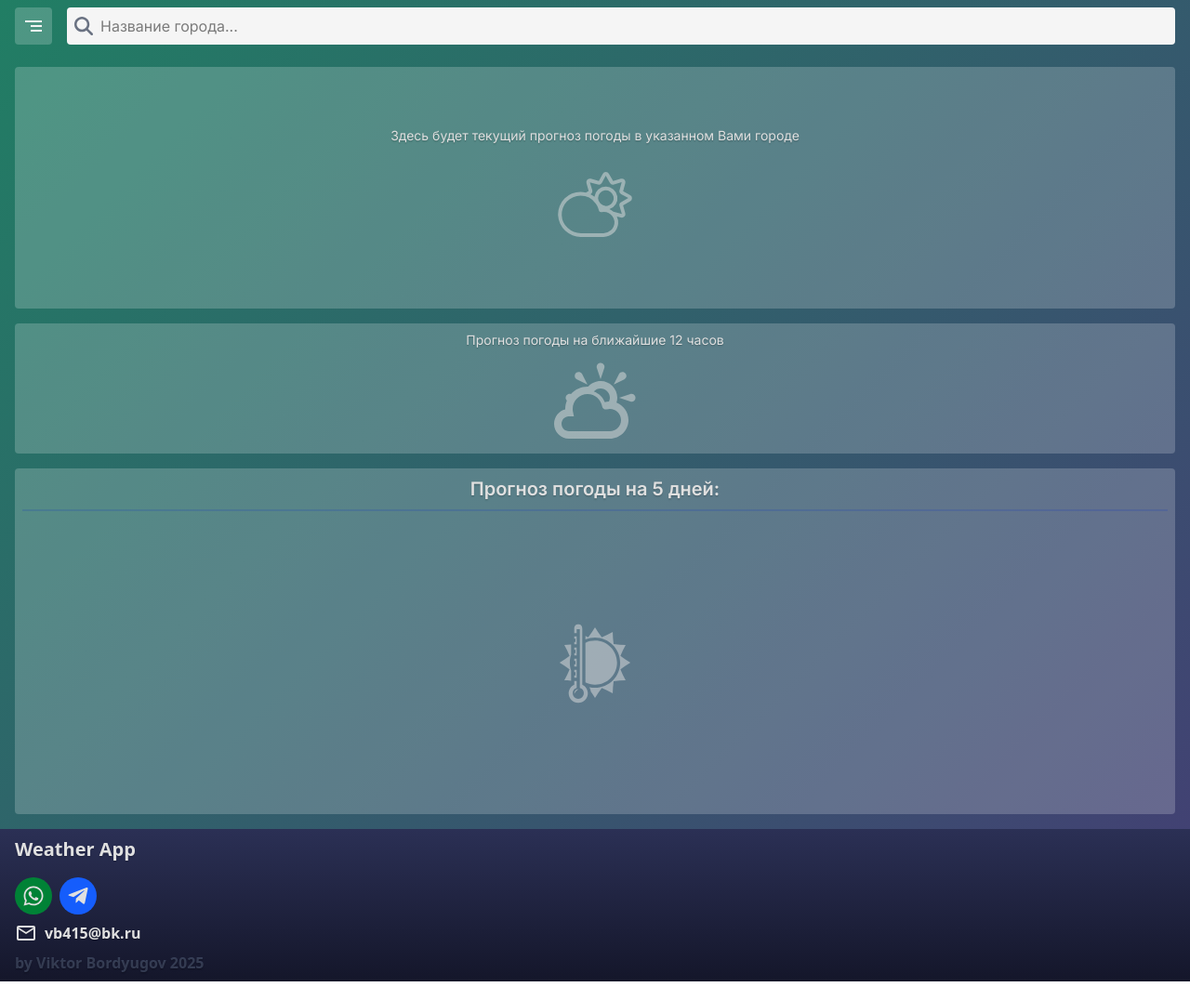
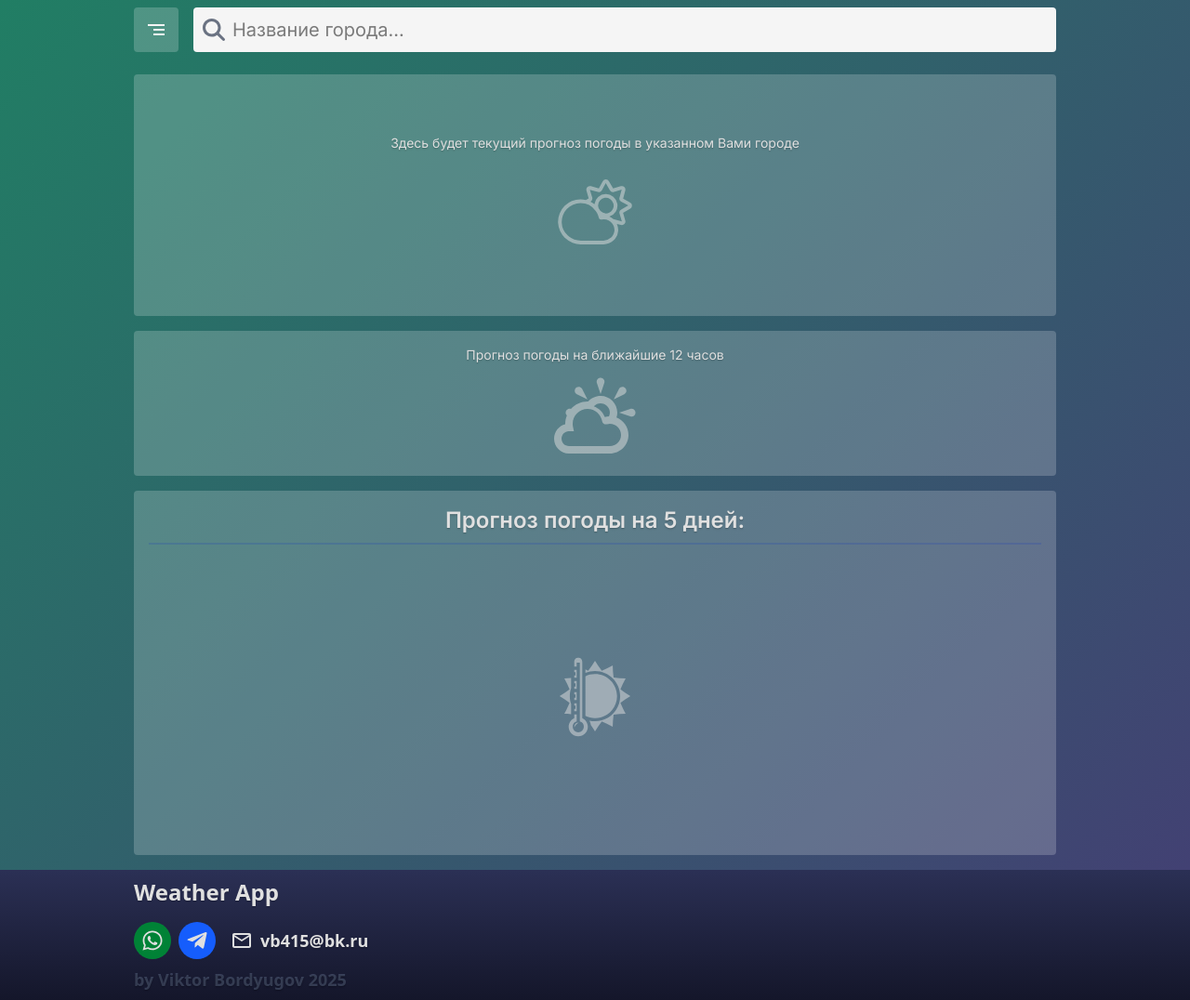
Before and after one commit to Vb3519/Weather_app_react_ts, a React (Vite) app: page / in a window 1280 px wide. Shown: the whole page at 93% size. Built offline with nearby package versions, Linux system fonts and the light colour scheme.

Commit message:
история запросов, верстка

```diff
--- a/src/app/App.tsx
+++ b/src/app/App.tsx
@@ -2,27 +2,31 @@ import Header from '../widgets/Header';
 import Footer from '../widgets/Footer';
 
 import CurrentWeather from './features/currentWeather/CurrentWeather';
-
 import CurrentDayForecast from './features/weatherForecast/CurrentDayForecast';
 
 import GeneralFiveDaysForecast from './features/weatherForecast/FiveDaysForecast/General/GeneralFiveDaysForecast';
-import DetailedFiveDaysForecast from './features/weatherForecast/FiveDaysForecast/Detailed/DetailedFiveDaysForecast';
+
+import WeatherQueryHistory from './features/weatherQueryHistory/WeatherQueryHistory';
 
 const App = () => {
   return (
-    <div className="h-full w-full overflow-y-auto flex flex-col gap-4 items-center justify-center bg-gradient-135">
-      {/* -------------- HEADER: -------------- */}
+    <div className="relative h-full w-full overflow-y-auto flex flex-col gap-4 items-center justify-center bg-gradient-135">
+      {/* ------- Header: ------- */}
       <Header />
-      {/* -------------- MAIN: -------------- */}
-      <main className="mb-auto px-2 w-full font-[inter] flex flex-col gap-4 xs:px-4">
+
+      {/* ------- Main: ------- */}
+      <main className="mb-auto px-2 w-full font-[inter] flex flex-col gap-4 xs:px-4 sm:px-16 md:px-24 lg:px-30 xl:px-36 2xl:px-46">
         <CurrentWeather />
         <CurrentDayForecast />
 
         <GeneralFiveDaysForecast />
       </main>
 
-      {/* -------------- FOOTER: -------------- */}
+      {/* ------- Footer: ------- */}
       <Footer />
+
+      {/* ------- Weather Query History: ------- */}
+      {/* <WeatherQueryHistory /> */}
     </div>
   );
 };
--- a/src/app/features/currentWeather/CurrentWeather.tsx
+++ b/src/app/features/currentWeather/CurrentWeather.tsx
@@ -28,16 +28,14 @@ const CurrentWeather = () => {
     const currentDate: string = getCurrentDate();
 
     return (
-      <section className="p-2 text-[#e0e0e0] text-shadow-sm flex flex-col gap-1 bg-white/20 rounded-sm">
-        <h2 className="font-semibold text-xl text-center">
+      <section className="p-2 text-[#e0e0e0] text-shadow-sm flex flex-col gap-1 bg-white/20 rounded-sm sm:text-xl sm:gap-2 sm:p-4">
+        <h2 className="font-semibold text-xl text-center sm:text-2xl">
           {currentWeatherData.name}
         </h2>
         <p>
-          {/* <span>18 мая 2025, </span>
-          <span>Воскресенье</span> */}
           <span>{currentDate}</span>
         </p>
-        <p className="font-semibold text-lg">
+        <p className="font-semibold text-lg sm:text-xl">
           {currentWeatherData.main.temp}°С
         </p>
         <p>Ощущается как {currentWeatherData.main.feels_like}°С</p>
@@ -54,22 +52,35 @@ const CurrentWeather = () => {
 
         <ul className="pt-3 flex gap-2 text-[#e0e0e0] border-t-2 border-t-blue-200/20">
           <li className="flex flex-col items-center justify-center gap-1 basis-1/3">
-            <div className="p-2 bg-[#86959d] rounded-sm shadow-sm cursor-pointer">
-              <FaWind className="text-xl text-[whitesmoke]" />
+            <div
+              className="p-2 bg-[#86959d] rounded-sm shadow-sm cursor-pointer sm:p-3"
+              title="Скорость ветра"
+            >
+              <FaWind className="text-xl text-[whitesmoke] sm:text-2xl" />
             </div>
-            <span className="text-sm">{currentWeatherData.wind.speed} м/с</span>
+            <span className="text-sm sm:text-xl">
+              {currentWeatherData.wind.speed} м/с
+            </span>
           </li>
           <li className="flex flex-col items-center justify-center gap-1 basis-1/3">
-            <div className="p-2 bg-[#86959d] rounded-sm shadow-sm cursor-pointer">
-              <FaDroplet className="text-xl text-[whitesmoke]" />
+            <div
+              className="p-2 bg-[#86959d] rounded-sm shadow-sm cursor-pointer sm:p-3"
+              title="Влажность"
+            >
+              <FaDroplet className="text-xl text-[whitesmoke] sm:text-2xl" />
             </div>
-            <span className="text-sm">{currentWeatherData.main.humidity}%</span>
+            <span className="text-sm sm:text-xl">
+              {currentWeatherData.main.humidity}%
+            </span>
           </li>
           <li className="flex flex-col items-center justify-center gap-1 basis-1/3">
-            <div className="p-2 bg-[#86959d] rounded-sm shadow-sm cursor-pointer">
-              <MdVisibility className="text-xl text-[whitesmoke]" />
+            <div
+              className="p-2 bg-[#86959d] rounded-sm shadow-sm cursor-pointer sm:p-3"
+              title="Видимость"
+            >
+              <MdVisibility className="text-xl text-[whitesmoke] sm:text-2xl" />
             </div>
-            <span className="text-sm">
+            <span className="text-sm sm:text-xl">
               {currentWeatherData.visibility / 1000} км
             </span>
           </li>
--- a/src/app/features/weatherForecast/CurrentDayForecast.tsx
+++ b/src/app/features/weatherForecast/CurrentDayForecast.tsx
@@ -20,7 +20,7 @@ const CurrentDayForecast = () => {
     weatherForecastState.currentDayForecast;
 
   return (
-    <section className="p-2 text-[#e0e0e0] text-sm text-shadow-sm bg-white/20 rounded-sm">
+    <section className="p-2 text-[#e0e0e0] text-sm text-shadow-sm bg-white/20 rounded-sm sm:p-4">
       <ul className="flex gap-1 items-center justify-between">
         {currentDayForecastData ? (
           currentDayForecastData.map((elem: ThreeHoursWeatherData_Type) => {
@@ -56,7 +56,7 @@ const CurrentDayForecastPart: React.FC<CurrentDayForecastPartProps_Type> = ({
   // const { time, icon, temp } = props;
 
   return (
-    <li className="p-1 flex flex-col items-center justify-center gap-1 cursor-pointer rounded-sm transition duration-200 ease-in hover:bg-white/15 hover:[box-shadow:0_4px_10px_rgba(0,0,0,0.15)]">
+    <li className="p-1 flex flex-col items-center justify-center gap-1 cursor-pointer rounded-sm transition duration-200 ease-in hover:bg-white/15 hover:[box-shadow:0_4px_10px_rgba(0,0,0,0.15)] sm:text-lg sm:p-4">
       <p>{time}</p>
       <img
         src={`http://openweathermap.org/img/wn/${icon}.png`}
--- a/src/app/features/weatherForecast/FiveDaysForecast/Detailed/DetailedFiveDaysForecast.tsx
+++ b/src/app/features/weatherForecast/FiveDaysForecast/Detailed/DetailedFiveDaysForecast.tsx
@@ -99,7 +99,10 @@ const DetailedFiveDaysForecast = () => {
 
             <ul className="pt-3 flex gap-2 text-[#e0e0e0] border-t-2 border-t-blue-200/20">
               <li className="flex flex-col items-center justify-center gap-1 basis-1/3">
-                <div className="p-2 bg-[#86959d] rounded-sm shadow-sm cursor-pointer">
+                <div
+                  className="p-2 bg-[#86959d] rounded-sm shadow-sm cursor-pointer"
+                  title="Скорость ветра"
+                >
                   <FaWind className="text-xl text-[whitesmoke]" />
                 </div>
                 <span className="text-sm">
@@ -107,7 +110,10 @@ const DetailedFiveDaysForecast = () => {
                 </span>
               </li>
               <li className="flex flex-col items-center justify-center gap-1 basis-1/3">
-                <div className="p-2 bg-[#86959d] rounded-sm shadow-sm cursor-pointer">
+                <div
+                  className="p-2 bg-[#86959d] rounded-sm shadow-sm cursor-pointer"
+                  title="Влажность"
+                >
                   <FaDroplet className="text-xl text-[whitesmoke]" />
                 </div>
                 <span className="text-sm">
@@ -115,7 +121,10 @@ const DetailedFiveDaysForecast = () => {
                 </span>
               </li>
               <li className="flex flex-col items-center justify-center gap-1 basis-1/3">
-                <div className="p-2 bg-[#86959d] rounded-sm shadow-sm cursor-pointer">
+                <div
+                  className="p-2 bg-[#86959d] rounded-sm shadow-sm cursor-pointer"
+                  title="Видимость"
+                >
                   <MdVisibility className="text-xl text-[whitesmoke]" />
                 </div>
                 <span className="text-sm">
--- a/src/app/features/weatherForecast/FiveDaysForecast/General/GeneralFiveDaysForecast.tsx
+++ b/src/app/features/weatherForecast/FiveDaysForecast/General/GeneralFiveDaysForecast.tsx
@@ -28,8 +28,8 @@ const GeneralFiveDaysForecast = () => {
   ).isForecastDetailsViewOn;
 
   return (
-    <section className="p-2 text-[#e0e0e0] text-sm text-shadow-sm bg-white/20 rounded-sm">
-      <h2 className="pb-2 font-semibold text-xl text-center border-b-2 border-b-blue-800/20">
+    <section className="p-2 text-[#e0e0e0] text-sm text-shadow-sm bg-white/20 rounded-sm sm:p-4">
+      <h2 className="pb-2 font-semibold text-xl text-center border-b-2 border-b-blue-800/20 sm:text-2xl">
         Прогноз погоды на 5 дней:
       </h2>
 
@@ -86,7 +86,7 @@ const GeneralFiveDaysForecastElem: React.FC<
 
   return (
     <li
-      className="p-2 rounded-sm transition duration-200 ease-in hover:bg-white/15 hover:[box-shadow:0_4px_10px_rgba(0,0,0,0.15)] cursor-pointer"
+      className="p-2 rounded-sm transition duration-200 ease-in hover:bg-white/15 hover:[box-shadow:0_4px_10px_rgba(0,0,0,0.15)] cursor-pointer sm:text-lg sm:p-4"
       onClick={() => {
         handleSetIsForecastDetailsViewAndDayIndex();
       }}
--- /dev/null
+++ b/src/app/features/weatherQueryHistory/WeatherQueryHistory.tsx
@@ -0,0 +1,43 @@
+import { FaRegQuestionCircle } from 'react-icons/fa';
+
+const WeatherQueryHistory = () => {
+  return (
+    <div className="p-2 absolute w-full h-full flex flex-col gap-2 items-center justify-center text-[#e0e0e0] text-shadow-sm z-10 bg-black/80">
+      <h2 className="font-semibold text-xl text-center">История запросов:</h2>
+      <ul className="w-full grid grid-cols-2 gap-2 items-center justify-center">
+        <li className="h-full min-h-32 p-2 flex flex-col gap-2 items-center justify-center rounded-sm bg-[#20785f] cursor-pointer">
+          <h3 className="text-center">Название города</h3>
+          <img
+            src={`http://openweathermap.org/img/wn/02d.png`}
+            alt="weather state"
+          ></img>
+          <p>15°С</p>
+        </li>
+
+        <li className="h-full min-h-32 p-2 flex flex-col gap-2 items-center justify-center rounded-sm bg-[#20785f] cursor-pointer">
+          <h3 className="text-center">Название города</h3>
+          <img
+            src={`http://openweathermap.org/img/wn/02d.png`}
+            alt="weather state"
+          ></img>
+          <p>15°С</p>
+        </li>
+
+        <li className="h-full min-h-32 p-2 flex flex-col gap-2 items-center justify-center rounded-sm bg-[#20785f] cursor-pointer">
+          <h3 className="text-center">Название города</h3>
+          <img
+            src={`http://openweathermap.org/img/wn/02d.png`}
+            alt="weather state"
+          ></img>
+          <p>15°С</p>
+        </li>
+
+        <li className="h-full min-h-32 p-2 flex flex-col gap-2 items-center justify-center rounded-sm bg-[#20785f] cursor-pointer">
+          <FaRegQuestionCircle className="text-6xl opacity-50" />
+        </li>
+      </ul>
+    </div>
+  );
+};
+
+export default WeatherQueryHistory;
--- /dev/null
+++ b/src/app/features/weatherQueryHistory/WeatherQueryHistoryEmptyElem.tsx
@@ -0,0 +1,11 @@
+import { FaRegQuestionCircle } from 'react-icons/fa';
+
+const WeatherQueryHistoryEmptyElem = () => {
+  return (
+    <li className="h-full min-h-32 p-2 flex flex-col gap-2 items-center justify-center rounded-sm bg-[#20785f] cursor-pointer">
+      <FaRegQuestionCircle className="text-6xl opacity-50" />
+    </li>
+  );
+};
+
+export default WeatherQueryHistoryEmptyElem;
--- a/src/widgets/Footer.tsx
+++ b/src/widgets/Footer.tsx
@@ -4,9 +4,11 @@ import { MdOutlineEmail } from 'react-icons/md';
 
 const Footer = () => {
   return (
-    <footer className="p-2 w-full flex flex-col gap-2 text-[#e0e0e0] text-shadow-sm footer-bg-gradient xs:px-4">
-      <h3 className="mb-2 font-semibold text-xl text-[#e0e0e0]">Weather App</h3>
-      <div className="flex flex-col gap-2">
+    <footer className="p-2 w-full flex flex-col gap-2 text-[#e0e0e0] text-shadow-sm footer-bg-gradient xs:px-4 sm:px-16 md:px-24 lg:px-30 xl:px-36 2xl:px-46">
+      <h3 className="mb-2 font-semibold text-xl text-[#e0e0e0] sm:text-2xl ">
+        Weather App
+      </h3>
+      <div className="flex flex-col gap-2 sm:flex-row sm:gap-4">
         <ul className="flex gap-2">
           <li className="p-2 rounded-[50%] bg-green-700 cursor-pointer">
             <FaWhatsapp className="text-2xl" />
@@ -17,10 +19,10 @@ const Footer = () => {
         </ul>
         <div className="flex gap-2 items-center justify-start">
           <MdOutlineEmail className="text-2xl" />
-          <span className="font-semibold">vb415@bk.ru</span>
+          <span className="font-semibold sm:text-lg">vb415@bk.ru</span>
         </div>
       </div>
-      <span className="font-semibold text-blue-200/20">
+      <span className="font-semibold text-blue-200/20 sm:text-lg">
         by Viktor Bordyugov 2025
       </span>
     </footer>
--- a/src/widgets/Header.tsx
+++ b/src/widgets/Header.tsx
@@ -50,15 +50,15 @@ const Header = () => {
   };
 
   return (
-    <header className="w-full p-2 font-[inter] flex justify-between items-center gap-4 xs:px-4">
+    <header className="w-full p-2 font-[inter] flex justify-between items-center gap-4 xs:px-4 sm:px-16 md:px-24 lg:px-30 xl:px-36 2xl:px-46">
       <button
-        className="p-2 text-[whitesmoke] bg-white/20 rounded-sm cursor-pointer"
+        className="p-2 text-[whitesmoke] bg-white/20 rounded-sm cursor-pointer sm:p-3"
         title="История запросов"
       >
         <MdOutlineSegment className="text-2xl" />
       </button>
 
-      <form className="w-full p-2 flex gap-2 justify-center items-center bg-[whitesmoke] rounded-sm">
+      <form className="w-full p-2 flex gap-2 justify-center items-center bg-[whitesmoke] rounded-sm sm:p-2.5 sm:text-xl">
         <button
           disabled={currentWeatherState.isLoadingViaAPI}
           className="text-gray-500 text-xl cursor-pointer"
@@ -68,7 +68,7 @@ const Header = () => {
             handleGetWeatherData();
           }}
         >
-          <FaMagnifyingGlass />
+          <FaMagnifyingGlass className="sm:text-2xl" />
         </button>
 
         <input
```
